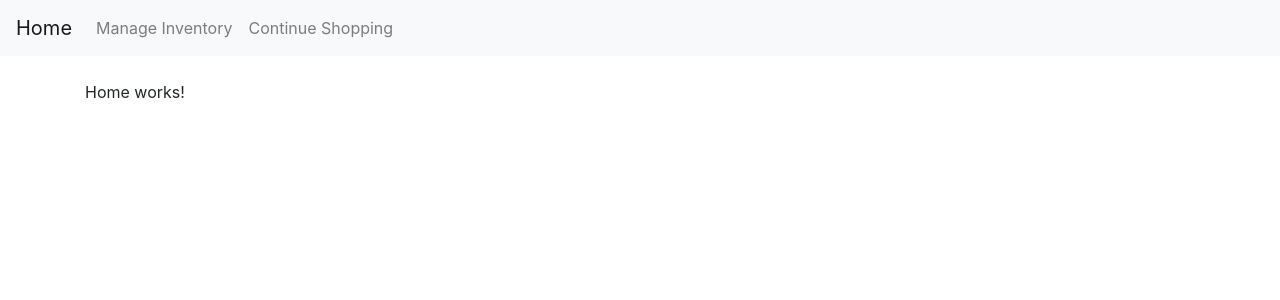
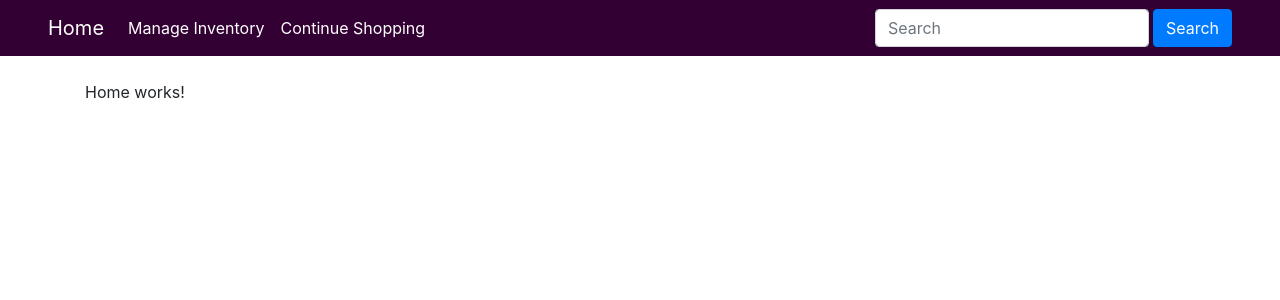
Before and after one commit to riyapahuja1994/e-commerce-frontend, an Angular app: page /home in a window 1280 px wide. Shown: the top 300 px of the page. Built offline with nearby package versions, Linux system fonts and the light colour scheme.

Commit message:
Added naviagtion header and search button with input

```diff
--- a/src/app/app.component.html
+++ b/src/app/app.component.html
@@ -1,11 +1,5 @@
-<nav class="navbar navbar-expand-lg navbar-light bg-light">
-    <a class="navbar-brand" routerLink='#'>Home</a>
-      <div class="nav navbar-nav">
-        <a RouterLinkActive="active" class="nav-item nav-link" routerLink='/manage-inventory'>Manage Inventory</a>
-        <a RouterLinkActive="active" class="nav-item nav-link" routerLink='/shop-products'>Continue Shopping</a>
-      </div>
-  </nav>
+<app-navigation-header></app-navigation-header>
 <div class="container">
-    <br>
-  <router-outlet></router-outlet>
-  </div>
+  <br>
+<router-outlet></router-outlet>
+</div>
--- a/src/app/app.module.ts
+++ b/src/app/app.module.ts
@@ -7,13 +7,15 @@ import { AppComponent } from './app.component';
 import { HomeComponent } from './components/home/home.component';
 import { ManageInventoryComponent } from './components/manage-inventory/manage-inventory.component';
 import { ShopProductsComponent } from './components/shop-products/shop-products.component';
+import { NavigationHeaderComponent } from './components/navigation-header/navigation-header.component';
 
 @NgModule({
   declarations: [
     AppComponent,
     HomeComponent,
     ManageInventoryComponent,
-    ShopProductsComponent
+    ShopProductsComponent,
+    NavigationHeaderComponent
   ],
   imports: [
     BrowserModule,
--- /dev/null
+++ b/src/app/components/navigation-header/navigation-header.component.html
@@ -0,0 +1,11 @@
+<nav class="navbar navbar-expand-lg navbar-light" style="background-color:#330033; padding-left:3rem; padding-right:3rem;">
+  <a class="navbar-brand" style="color:white;" routerLink='#'>Home</a>
+    <div class="nav navbar-nav mr-auto">
+      <a RouterLinkActive="active" class="nav-item nav-link" style="color:white;" routerLink='/manage-inventory'>Manage Inventory</a>
+      <a RouterLinkActive="active" class="nav-item nav-link" style="color:white;" routerLink='/shop-products'>Continue Shopping</a>
+    </div>
+    <form class="form-inline my-2 my-lg-0">
+      <input class="form-control mr-sm-1" type="search" placeholder="Search" aria-label="Search">
+      <button class="btn btn-primary my-1 my-sm-0" style="color:white;" type="submit">Search</button>
+    </form>
+</nav>
--- /dev/null
+++ b/src/app/components/navigation-header/navigation-header.component.ts
@@ -0,0 +1,15 @@
+import { Component, OnInit } from '@angular/core';
+
+@Component({
+  selector: 'app-navigation-header',
+  templateUrl: './navigation-header.component.html',
+  styleUrls: ['./navigation-header.component.css']
+})
+export class NavigationHeaderComponent implements OnInit {
+
+  constructor() { }
+
+  ngOnInit() {
+  }
+
+}
```
Also changed, not shown: src/app/components/navigation-header/navigation-header.component.css (added), 1 other file (tests, documents, lock files or other folders).
